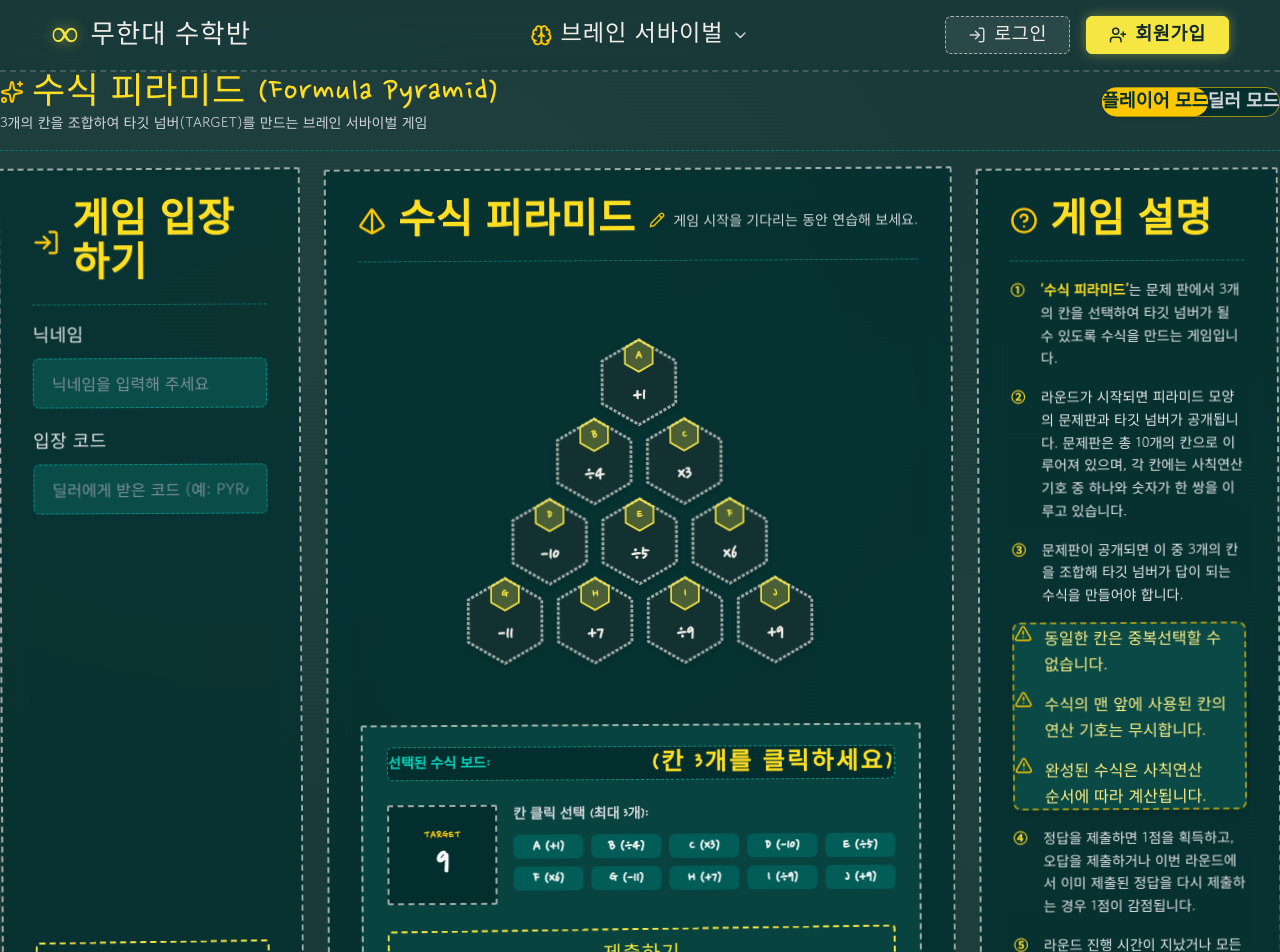
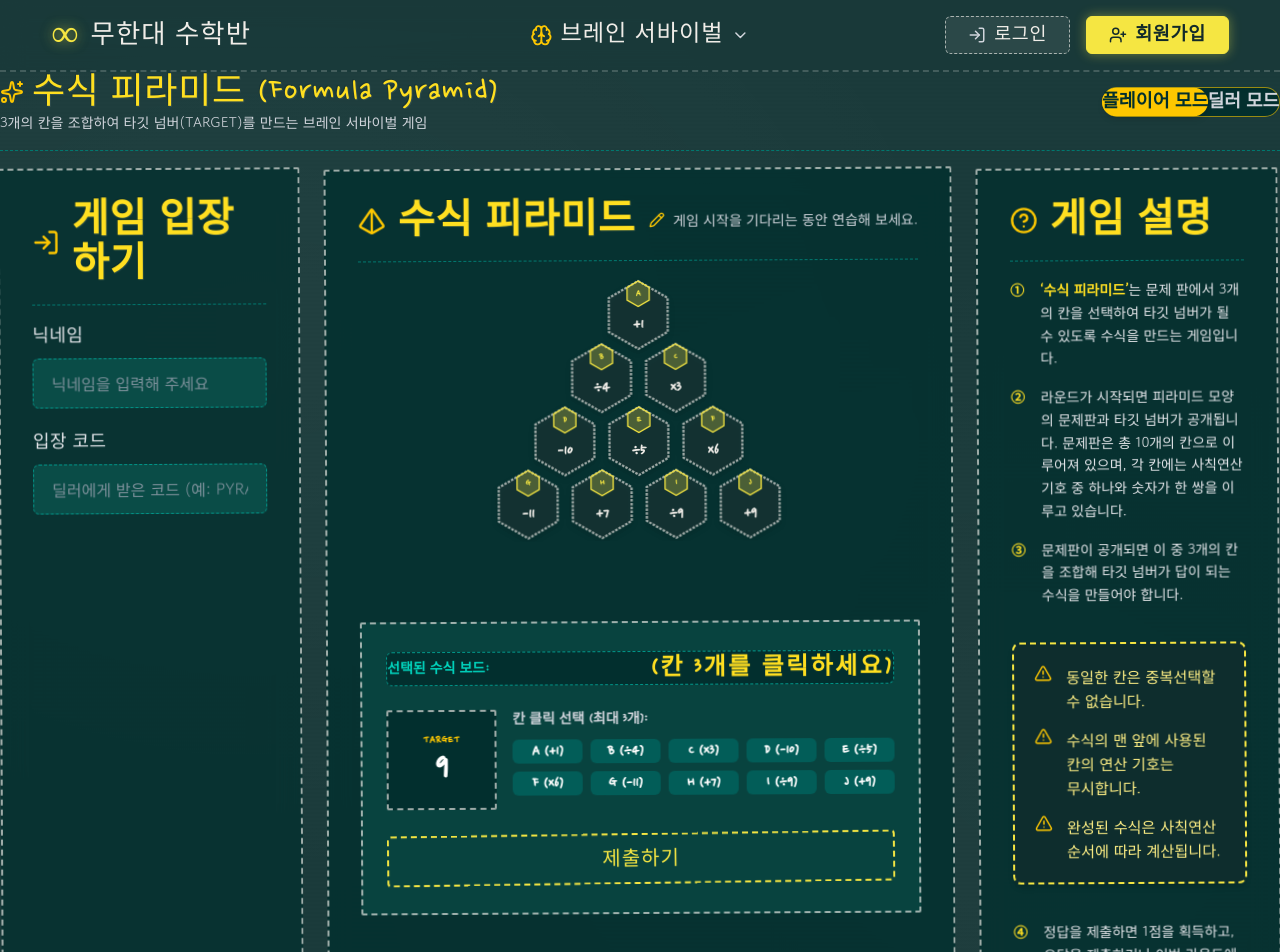
Before and after one commit to rlawlsdnjs78-infinity/infinitymath, a Next.js app: page /formula-pyramid in a window 1280 px wide. Shown: the top 952 px of the page. Built offline with nearby package versions, Linux system fonts and the light colour scheme.

Commit message:
fix: resolve pyramid overlap by adjusting card heights and setting explicit inline padding/margins

```diff
--- a/src/app/formula-pyramid/page.tsx
+++ b/src/app/formula-pyramid/page.tsx
@@ -72,7 +72,7 @@ function HexagonCell({
   return (
     <div
       onClick={onClick}
-      className={`relative cursor-pointer transition-all duration-200 hover:scale-105 select-none w-[68px] h-[78.5px] sm:w-[80px] sm:h-[92.4px] flex items-center justify-center ${
+      className={`relative cursor-pointer transition-all duration-200 hover:scale-105 select-none w-[56px] h-[64.7px] sm:w-[64px] sm:h-[73.9px] flex items-center justify-center ${
         isSelected ? "drop-shadow-[0_0_16px_rgba(245,230,66,0.95)]" : ""
       }`}
     >
@@ -103,7 +103,7 @@ function HexagonCell({
           y="29.5"
           textAnchor="middle"
           fill={isSelected ? "#1a3a3a" : "var(--chalk-yellow)"}
-          fontSize="17"
+          fontSize="16"
           fontWeight="bold"
           fontFamily="var(--font-chalk)"
         >
@@ -280,7 +280,7 @@ export default function FormulaPyramidPage() {
         {/* ───────────────────────────────────────────────────────────────────
            [하단 3분할 박스 영역]
            ─────────────────────────────────────────────────────────────────── */}
-        <div className="grid grid-cols-1 xl:grid-cols-12 gap-6 items-stretch w-full mx-auto min-h-[640px]">
+        <div className="grid grid-cols-1 xl:grid-cols-12 gap-6 items-start w-full mx-auto">
           {/* ── [좌측 박스] xl:col-span-3 ─────────────────────────────────── */}
           <div className="xl:col-span-3 chalk-box content-box flex flex-col bg-teal-950/75 backdrop-blur-md h-full min-h-[640px] p-6 sm:p-7">
             {mode === "player" ? (
@@ -432,12 +432,15 @@ export default function FormulaPyramidPage() {
                 />
 
                 {/* [요구사항 2 & 4] 피라미드 정육각형 배치 및 층간 uniform spacing & 하단 박스와의 충분한 간격 */}
-                <div className="flex-1 py-8 my-4 flex flex-col items-center justify-center w-full overflow-x-auto">
+                <div
+                  className="py-4 my-2 flex flex-col items-center justify-center w-full overflow-x-auto"
+                  style={{ marginBottom: "2.5rem" }}
+                >
                   {PYRAMID_DATA.map((row, rowIndex) => (
                     <div
                       key={rowIndex}
                       className="flex justify-center gap-2 sm:gap-2.5"
-                      style={{ marginTop: rowIndex === 0 ? "0px" : "-13px" }}
+                      style={{ marginTop: rowIndex === 0 ? "0px" : "-11px" }}
                     >
                       {row.map((node) => (
                         <HexagonCell
@@ -451,8 +454,11 @@ export default function FormulaPyramidPage() {
                   ))}
                 </div>
 
-                {/* [요구사항 4] 피라미드와 정답 입력 박스 사이 여백(mt-10 sm:mt-12) 확실히 확보 */}
-                <div className="w-full chalk-box-straight p-6 sm:p-7 bg-teal-900/60 rounded-md flex flex-col gap-6 mt-10 sm:mt-12">
+                {/* [요구사항 4] 피라미드와 정답 입력 박스 사이 여백(marginTop: 2.5rem) 확실히 확보 */}
+                <div
+                  className="w-full chalk-box-straight bg-teal-900/60 rounded-md flex flex-col gap-6"
+                  style={{ padding: "1.75rem 1.5rem", marginTop: "2.5rem" }}
+                >
                   <div className="w-full bg-teal-950 px-5 py-4 rounded-md border border-dashed border-teal-600 flex items-center justify-between">
                     <span className="text-sm text-teal-400 font-semibold" style={{ fontFamily: "var(--font-chalk)" }}>
                       선택된 수식 보드:
@@ -608,19 +614,43 @@ export default function FormulaPyramidPage() {
                     </p>
                   </div>
 
-                  {/* [요구사항 7] ③번 하위 '주의' 표시 항목만 박스 처리 및 내부 공간(p-5 sm:p-6) 및 여백 확실히 확보 */}
-                  <div className="w-full my-3.5 p-5 sm:p-6 rounded-lg border-2 border-dashed border-yellow-400/60 bg-teal-900/80 flex flex-col gap-3.5 shadow-md">
-                    <div className="flex items-start gap-3 text-sm sm:text-base text-yellow-200 font-medium [word-break:keep-all]">
-                      <AlertTriangle size={18} className="flex-shrink-0 mt-0.5 text-yellow-400" />
-                      <span className="leading-relaxed">동일한 칸은 중복선택할 수 없습니다.</span>
+                  {/* [요구사항 7] ③번 하위 '주의' 표시 항목 전용 박스 - 명시적 인라인 스타일 패딩 및 여백 부여 */}
+                  <div
+                    className="w-full rounded-lg shadow-md"
+                    style={{
+                      border: "2px dashed #f5e642",
+                      backgroundColor: "rgba(15, 45, 45, 0.9)",
+                      padding: "20px 20px",
+                      marginTop: "1.25rem",
+                      marginBottom: "1.25rem",
+                      display: "flex",
+                      flexDirection: "column",
+                      gap: "14px",
+                      boxSizing: "border-box",
+                    }}
+                  >
+                    <div
+                      className="flex items-start gap-3.5 text-yellow-200 font-medium"
+                      style={{ fontSize: "0.95rem", lineHeight: "1.6", wordBreak: "keep-all" }}
+                    >
+                      <AlertTriangle size={18} className="flex-shrink-0 text-yellow-400 mt-1" />
+                      <span>동일한 칸은 중복선택할 수 없습니다.</span>
                     </div>
-                    <div className="flex items-start gap-3 text-sm sm:text-base text-yellow-200 font-medium [word-break:keep-all]">
-                      <AlertTriangle size={18} className="flex-shrink-0 mt-0.5 text-yellow-400" />
-                      <span className="leading-relaxed">수식의 맨 앞에 사용된 칸의 연산 기호는 무시합니다.</span>
+
+                    <div
+                      className="flex items-start gap-3.5 text-yellow-200 font-medium"
+                      style={{ fontSize: "0.95rem", lineHeight: "1.6", wordBreak: "keep-all" }}
+                    >
+                      <AlertTriangle size={18} className="flex-shrink-0 text-yellow-400 mt-1" />
+                      <span>수식의 맨 앞에 사용된 칸의 연산 기호는 무시합니다.</span>
                     </div>
-                    <div className="flex items-start gap-3 text-sm sm:text-base text-yellow-200 font-medium [word-break:keep-all]">
-                      <AlertTriangle size={18} className="flex-shrink-0 mt-0.5 text-yellow-400" />
-                      <span className="leading-relaxed">완성된 수식은 사칙연산 순서에 따라 계산됩니다.</span>
+
+                    <div
+                      className="flex items-start gap-3.5 text-yellow-200 font-medium"
+                      style={{ fontSize: "0.95rem", lineHeight: "1.6", wordBreak: "keep-all" }}
+                    >
+                      <AlertTriangle size={18} className="flex-shrink-0 text-yellow-400 mt-1" />
+                      <span>완성된 수식은 사칙연산 순서에 따라 계산됩니다.</span>
                     </div>
                   </div>
 
```
